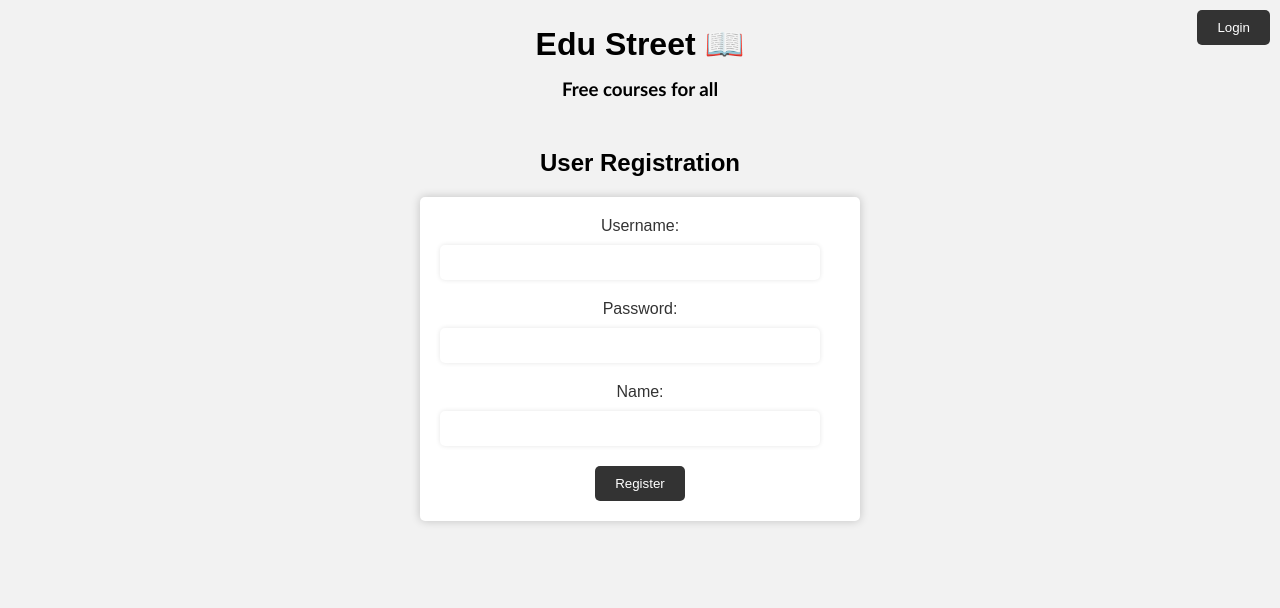
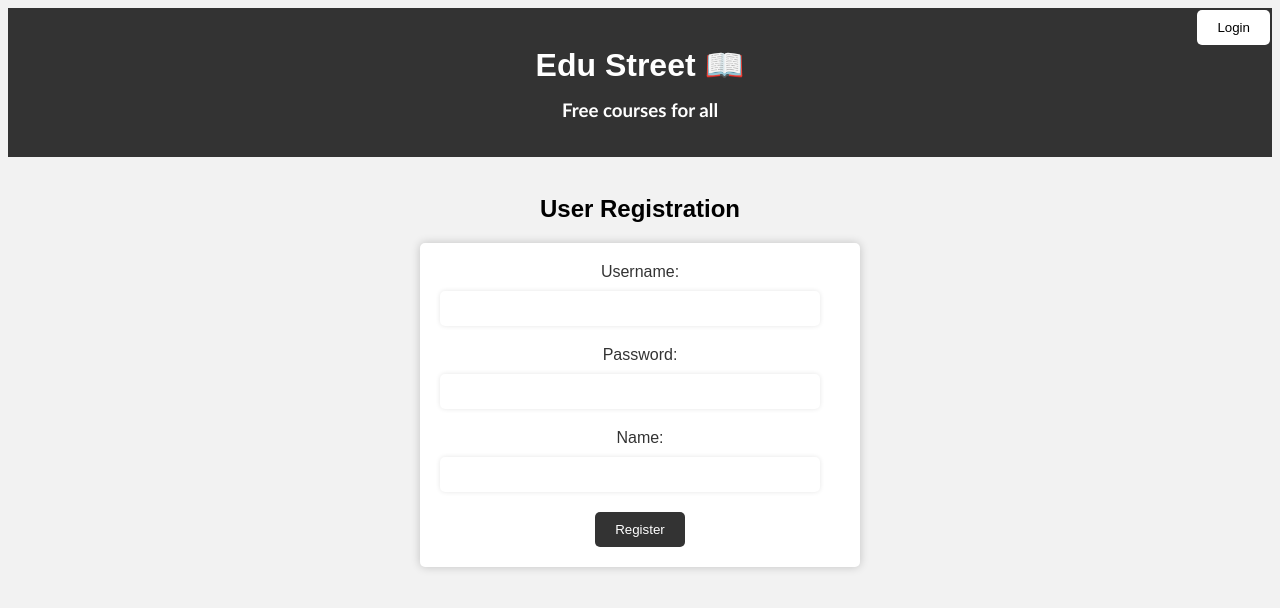
Before and after one commit to Super-squad-by-dev/Edu-Street, a website: page public/register.html in a window 1280 px wide. Drawn offline with Linux system fonts and the light colour scheme.

Commit message:
finished much more

```diff
--- a/public/register.css
+++ b/public/register.css
@@ -4,14 +4,19 @@ body {
 }
 
 #header {
+  background-color: #333;
+  color:white;
   text-align: center;
-  margin-top: 20px;
+  padding-top: 1%;
+  padding-bottom: 2%;
+
 }
 
 #logout {
-  background-color: #333;
-  color: #fff;
+  background-color: #ffffff;
+  color: #000000;
   border: none;
+
   border-radius: 5px;
   padding: 10px 20px;
   cursor: pointer;
--- a/public/users.json
+++ b/public/users.json
@@ -13,10 +13,6 @@
     "username": "Admin",
     "password": "password789",
     "name": "You"
-  },
-  {
-    "username": "Trex",
-    "password": "123",
-    "name": "Dev"
   }
+
 ]
```
